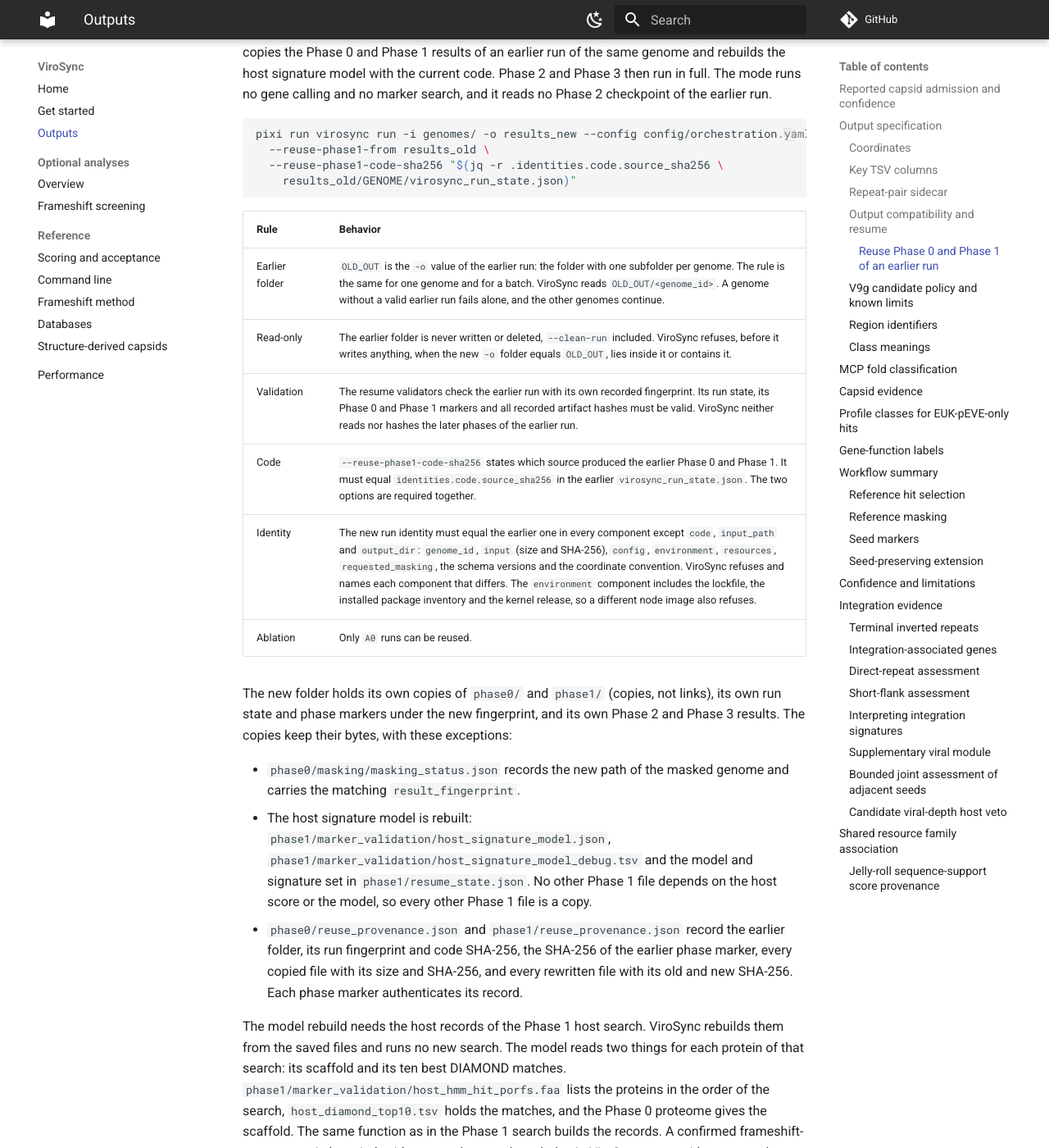
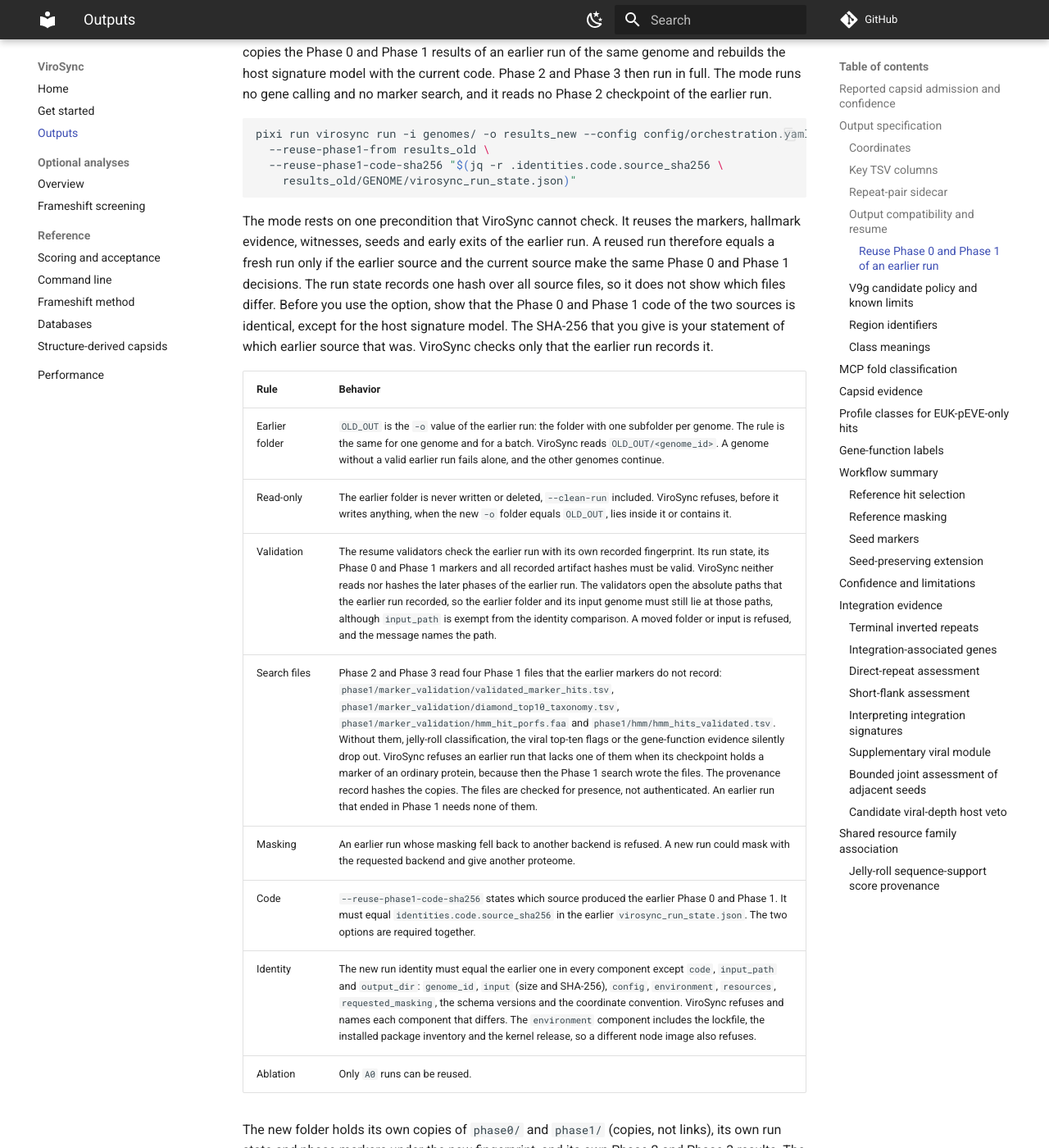
Before and after one commit to NeLLi-team/virosync, an MkDocs documentation site: the page built from docs/METHODS.md, in a window 1280 px wide and 1400 px high, scrolled down 7809 px. Shown: the whole window at 82% size. Built offline with MkDocs 1.6.1 and Material for MkDocs 9.7.7, drawn with Linux system fonts in a browser that asks for light colours; comment, search, counter and statistics services are not loaded; some of the changed text lies outside the part shown.

Commit message:
docs(reuse): state the code precondition and checks
Say that the mode is exact only when the Phase 0 and Phase 1 code of
both sources is identical except for the host signature model, and that
ViroSync cannot check it. Describe the new refusals (missing search
files, masking fallback), the path limit of the old-run validation and
the stricter comparison tool.

````diff
--- a/docs/METHODS.md
+++ b/docs/METHODS.md
@@ -213,11 +213,23 @@ pixi run virosync run -i genomes/ -o results_new --config config/orchestration.y
     results_old/GENOME/virosync_run_state.json)"
 ```
 
+The mode rests on one precondition that ViroSync cannot check. It reuses the
+markers, hallmark evidence, witnesses, seeds and early exits of the earlier run.
+A reused run therefore equals a fresh run only if the earlier source and the
+current source make the same Phase 0 and Phase 1 decisions. The run state
+records one hash over all source files, so it does not show which files differ.
+Before you use the option, show that the Phase 0 and Phase 1 code of the two
+sources is identical, except for the host signature model. The SHA-256 that you
+give is your statement of which earlier source that was. ViroSync checks only
+that the earlier run records it.
+
 | Rule | Behavior |
 | --- | --- |
 | Earlier folder | `OLD_OUT` is the `-o` value of the earlier run: the folder with one subfolder per genome. The rule is the same for one genome and for a batch. ViroSync reads `OLD_OUT/<genome_id>`. A genome without a valid earlier run fails alone, and the other genomes continue. |
 | Read-only | The earlier folder is never written or deleted, `--clean-run` included. ViroSync refuses, before it writes anything, when the new `-o` folder equals `OLD_OUT`, lies inside it or contains it. |
-| Validation | The resume validators check the earlier run with its own recorded fingerprint. Its run state, its Phase 0 and Phase 1 markers and all recorded artifact hashes must be valid. ViroSync neither reads nor hashes the later phases of the earlier run. |
+| Validation | The resume validators check the earlier run with its own recorded fingerprint. Its run state, its Phase 0 and Phase 1 markers and all recorded artifact hashes must be valid. ViroSync neither reads nor hashes the later phases of the earlier run. The validators open the absolute paths that the earlier run recorded, so the earlier folder and its input genome must still lie at those paths, although `input_path` is exempt from the identity comparison. A moved folder or input is refused, and the message names the path. |
+| Search files | Phase 2 and Phase 3 read four Phase 1 files that the earlier markers do not record: `phase1/marker_validation/validated_marker_hits.tsv`, `phase1/marker_validation/diamond_top10_taxonomy.tsv`, `phase1/marker_validation/hmm_hit_porfs.faa` and `phase1/hmm/hmm_hits_validated.tsv`. Without them, jelly-roll classification, the viral top-ten flags or the gene-function evidence silently drop out. ViroSync refuses an earlier run that lacks one of them when its checkpoint holds a marker of an ordinary protein, because then the Phase 1 search wrote the files. The provenance record hashes the copies. The files are checked for presence, not authenticated. An earlier run that ended in Phase 1 needs none of them. |
+| Masking | An earlier run whose masking fell back to another backend is refused. A new run could mask with the requested backend and give another proteome. |
 | Code | `--reuse-phase1-code-sha256` states which source produced the earlier Phase 0 and Phase 1. It must equal `identities.code.source_sha256` in the earlier `virosync_run_state.json`. The two options are required together. |
 | Identity | The new run identity must equal the earlier one in every component except `code`, `input_path` and `output_dir`: `genome_id`, `input` (size and SHA-256), `config`, `environment`, `resources`, `requested_masking`, the schema versions and the coordinate convention. ViroSync refuses and names each component that differs. The `environment` component includes the lockfile, the installed package inventory and the kernel release, so a different node image also refuses. |
 | Ablation | Only `A0` runs can be reused. |
@@ -270,13 +282,32 @@ scientific output. These fields differ by design:
 | `run.log`, `provenance.json`, `effective_config.json`, `*/resource_metrics/*.json` | timings, timestamps, paths |
 | `phase0/reuse_provenance.json`, `phase1/reuse_provenance.json` | the whole file; fresh runs have none |
 
-`scripts/compare_run_outputs.py` checks two genome output folders. It compares
-the canonical and detailed prediction tables, the repeat-candidate table, BED,
-GFF3, `virosync_summary.json`, `evidence_profiles.json`, `gene_functions.tsv`,
-`gene_function_length_exclusions.tsv`, `eve_ani_edges.tsv`, the Phase 2
-taxonomy table and boundary BED, `host_signature_model.json` and
-`phase1/resume_state.json`. It ignores only the key `generated_at` in JSON
-files, prints each difference and exits with status 1 when any exists.
+`scripts/compare_run_outputs.py` checks two genome output folders. It compares:
+
+- the canonical, detailed and repeat-candidate tables, BED, GFF3 and
+  `virosync_summary.json`;
+- `evidence_profiles.json`, in `phase3_synthesis/` or, for a run that ended
+  early, at the root, and `evidence_graph.json`;
+- `gene_functions.tsv`, `gene_function_length_exclusions.tsv` and
+  `eve_ani_edges.tsv`;
+- the combined `<genome_id>_eves.fna`;
+- the Phase 2 taxonomy table, boundary BED and `refined_state.json`;
+- `host_signature_model.json` and `phase1/resume_state.json`;
+- the directories `phase3_synthesis/gene_taxonomy`, `gvclass_input` and
+  `eve_sequences_all`, by member set and content.
+
+JSON files are compared as documents and ignore only the key `generated_at`.
+All other files must match byte for byte.
+
+The tool reads `virosync_run_state.json` in each folder. A run state other than
+`success` is a difference. A successful run must hold the outputs that its state
+requires, and a missing required output is a difference even when both folders
+lack it. Every run needs the six exports and `evidence_profiles.json`. A run that
+did not end early also needs the Phase 1 checkpoint and host model and the three
+Phase 2 files. A run with accepted EVEs also needs `<genome_id>_eves.fna`,
+`gene_taxonomy/gene_taxonomy_all.tsv` and `gvclass_input/manifest.tsv`. The tool
+prints each difference. It exits with status 1 when any exists and with status 2
+when a folder has no readable run state.
 
 ```bash
 pixi run python scripts/compare_run_outputs.py results_fresh/GENOME results_new/GENOME
````
Also changed, not shown: CHANGELOG.md (+8 -5 lines), docs/reference/cli.md (+1 -1 lines).
